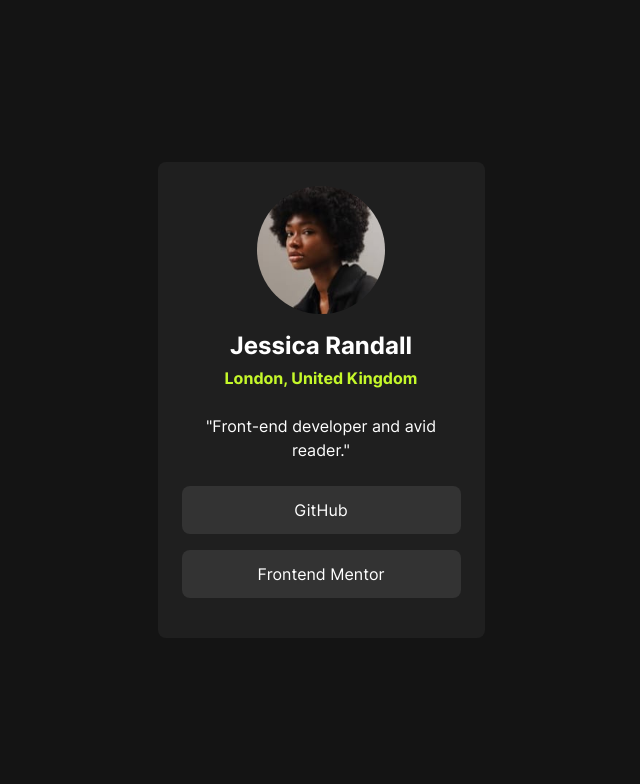
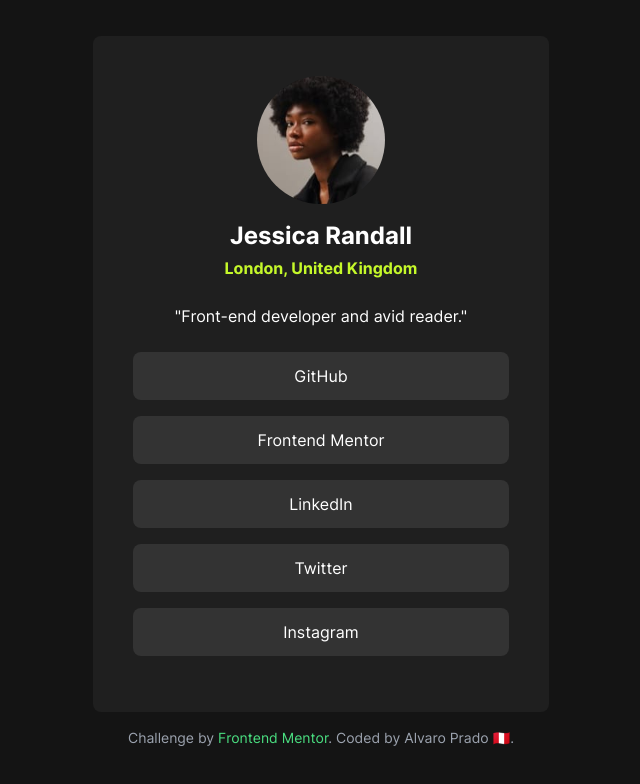
Before and after one commit to frontsitoz/Social-links-profile, a website: page src/index.html in a window 1280 px wide. Shown: the whole page, without its empty margins (319-959 px from the left). Drawn offline with Linux system fonts and the light colour scheme.

Commit message:
Describe los cambios realizados

```diff
--- a/package.json
+++ b/package.json
@@ -2,3 +2,8 @@
   "devDependencies": {
     "tailwindcss": "^3.4.17"
   },
+  "scripts": {
+  "build:css": "npx tailwindcss -i ./src/input.css -o ./src/output.css --watch"
+}
+
+}
--- a/src/index.html
+++ b/src/index.html
@@ -48,4 +48,39 @@
         </li>
         <li>
           <a
-            class="bg-Grey700 w-full block p-3 rounded-lg mb-4 text-center hover:bg-Green hover:text-Grey80
+            class="bg-Grey700 w-full block p-3 rounded-lg mb-4 text-center hover:bg-Green hover:text-Grey800"
+            href="https://www.linkedin.com/in/alvaro-prado-tenorio/"
+            target="_blank"
+            >LinkedIn</a
+          >
+        </li>
+        <li>
+          <a
+            class="bg-Grey700 w-full block p-3 rounded-lg mb-4 text-center hover:bg-Green hover:text-Grey800"
+            href="https://x.com/frontsitoz"
+            >Twitter</a
+          >
+        </li>
+        <li>
+          <a
+            class="bg-Grey700 w-full block p-3 rounded-lg mb-4 text-center hover:bg-Green hover:text-Grey800"
+            href="https://www.instagram.com/alvaro_pradot/"
+            target="_blank"
+            >Instagram</a
+          >
+        </li>
+      </ul>
+    </section>
+
+    <footer class="attribution text-sm text-center text-gray-400 py-4">
+      Challenge by
+      <a
+        href="https://www.frontendmentor.io?ref=challenge"
+        target="_blank"
+        class="text-green-400 hover:underline"
+        >Frontend Mentor</a
+      >. Coded by
+      <a href="#" class="text-gree-400 hover:underline">Alvaro Prado 🇵🇪</a>.
+    </footer>
+  </body>
+</html>
--- a/tailwind.config.js
+++ b/tailwind.config.js
@@ -14,4 +14,9 @@ module.exports = {
         Inter: ["Inter"],
       },
       screens: {
-        xs: {
+        xs: { max: "456px" }, // Agregas un punto de ruptura menor a 456px
+      },
+    },
+  },
+  plugins: [],
+};
```
Also changed, not shown: src/output.css.
